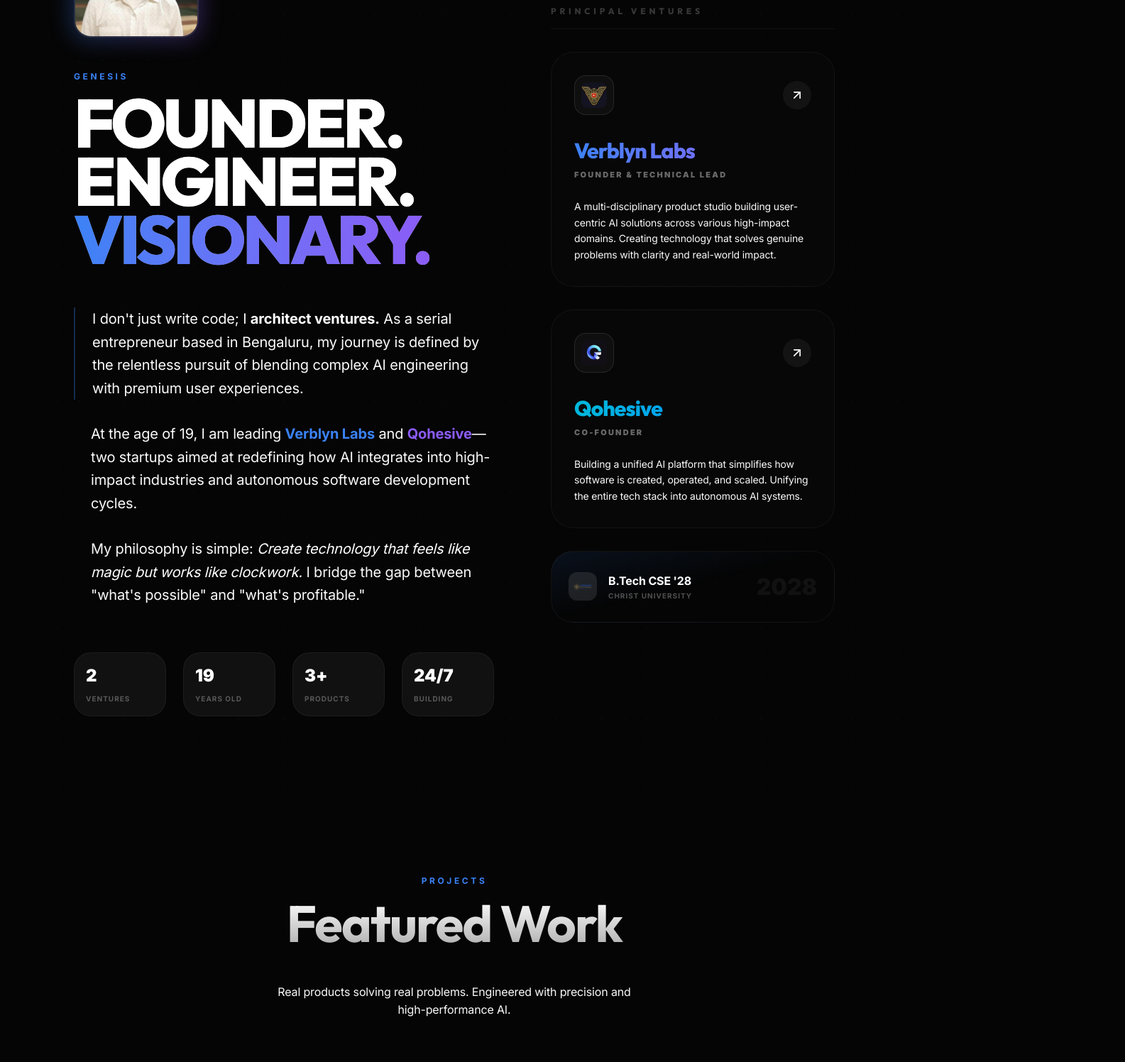
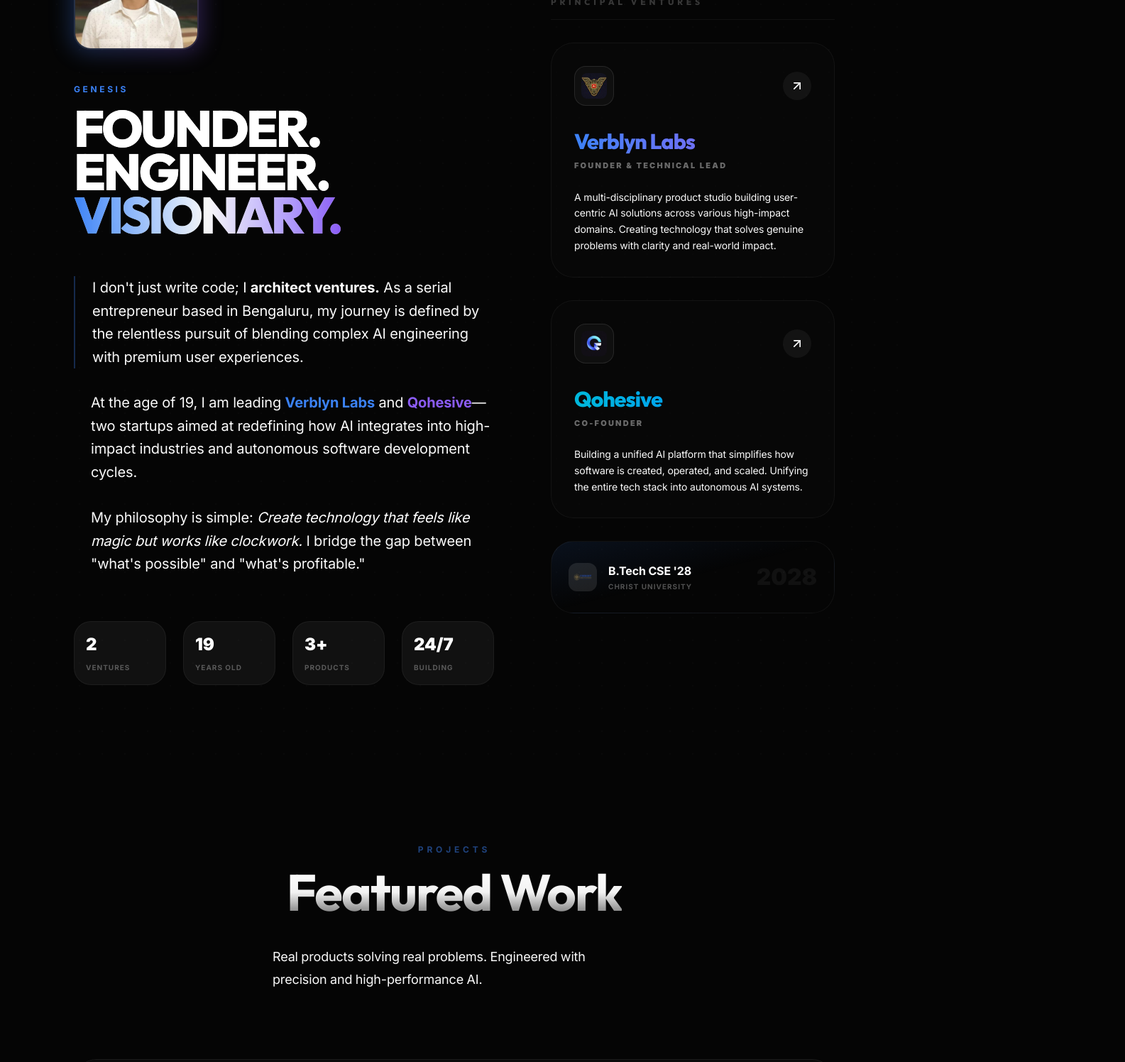
Before and after one commit to RichardRajuChirayath/Portfolio-, a Next.js app: page / in a window 1280 px wide. Shown: the part 1140-2636 px from the top of the page at 71% size, 1585 px wide, since content can reach past the window. Built offline with nearby package versions, Linux system fonts and the light colour scheme.

Commit message:
refine: polish text animations and fix hydration errors

```diff
--- a/src/components/About.tsx
+++ b/src/components/About.tsx
@@ -5,6 +5,7 @@
 import { ExternalLink, Rocket, Zap, Target, Sparkles } from 'lucide-react';
 import { Tilt } from './Tilt';
 import { Magnetic } from './Magnetic';
+import { WordReveal, PremiumText } from './effects/TextReveal';
 import Image from 'next/image';
 
 const ventures = [
@@ -66,10 +67,18 @@
                         </motion.div>
 
                         <span className="section-title">Genesis</span>
-                        <h2 className="section-heading text-6xl lg:text-8xl font-black tracking-tighter mb-10 text-white leading-[0.85] uppercase">
-                            Founder.<br />
-                            Engineer.<br />
-                            <span className="text-transparent bg-clip-text bg-gradient-to-r from-brand-primary to-brand-secondary">Visionary.</span>
+                        <h2 className="section-heading text-5xl md:text-6xl lg:text-7xl font-black tracking-tighter mb-10 text-white leading-[0.85] uppercase flex flex-col items-start">
+                            <span>Founder.</span>
+                            <span>Engineer.</span>
+                            <motion.span
+                                initial={{ opacity: 0, x: -20 }}
+                                whileInView={{ opacity: 1, x: 0 }}
+                                viewport={{ once: true }}
+                                transition={{ duration: 1, delay: 0.4, ease: [0.16, 1, 0.3, 1] }}
+                                className="text-transparent bg-clip-text bg-gradient-to-r from-brand-primary via-white/90 to-brand-secondary"
+                            >
+                                Visionary.
+                            </motion.span>
                         </h2>
 
                         <div className="space-y-8 text-xl text-muted-foreground leading-relaxed">
--- a/src/components/Contact.tsx
+++ b/src/components/Contact.tsx
@@ -3,6 +3,7 @@
 import React, { useState } from 'react';
 import { motion } from 'framer-motion';
 import { Mail, Github, Linkedin, Send, MapPin, Sparkles, MessageSquare, ArrowUpRight, Phone } from 'lucide-react';
+import { WordReveal, PremiumText } from './effects/TextReveal';
 
 const socialLinks = [
     { icon: <Github className="w-5 h-5" />, href: "https://github.com/RichardRajuChirayath", label: "GitHub" },
@@ -64,7 +65,10 @@
                     >
                         <div>
                             <span className="section-title">Ready to Start?</span>
-                            <h2 className="section-heading !mb-0 text-5xl lg:text-7xl">Let's build the <br />next big thing.</h2>
+                            <h2 className="section-heading !mb-0 text-5xl lg:text-7xl">
+                                <PremiumText text="Let's build the" delay={0.1} /> <br />
+                                <PremiumText text="next big thing." delay={0.3} />
+                            </h2>
                         </div>
                         <div className="mt-8 lg:mt-0 lg:max-w-md text-muted-foreground text-lg leading-relaxed">
                             Currently open to <span className="text-white">strategic partnerships</span>, high-impact roles, and speaking engagements at the intersection of AI & Product.
--- a/src/components/Experience.tsx
+++ b/src/components/Experience.tsx
@@ -4,6 +4,7 @@
 import { motion } from 'framer-motion';
 import { Briefcase, Calendar, Building, ArrowUpRight } from 'lucide-react';
 import { Magnetic } from './Magnetic';
+import { WordReveal, PremiumText } from './effects/TextReveal';
 import Image from 'next/image';
 
 const experiences = [
@@ -42,11 +43,13 @@
                     transition={{ duration: 0.8, ease: [0.16, 1, 0.3, 1] }}
                     className="mb-24"
                 >
-                    <span className="section-title">Career Path</span>
-                    <h2 className="section-heading">Professional Journey</h2>
-                    <p className="text-xl text-muted-foreground max-w-xl">
-                        A track record of building, leading, and shipping high-impact technology.
-                    </p>
+                    <span className="section-title !tracking-[0.4em] opacity-50">Career Path</span>
+                    <h2 className="section-heading">
+                        <PremiumText text="Professional Journey" delay={0.1} />
+                    </h2>
+                    <div className="text-xl text-muted-foreground/60 max-w-xl">
+                        <WordReveal text="A track record of building, leading, and shipping high-impact technology." delay={0.3} />
+                    </div>
                 </motion.div>
 
                 <div className="relative space-y-12">
--- a/src/components/Projects.tsx
+++ b/src/components/Projects.tsx
@@ -3,6 +3,7 @@
 import React from 'react';
 import { motion } from 'framer-motion';
 import { ExternalLink, Github, Zap, Shield, BookOpen, BarChart3, Activity, Users, ArrowRight } from 'lucide-react';
+import { WordReveal, PremiumText } from './effects/TextReveal';
 import Image from 'next/image';
 
 const projects = [
@@ -65,17 +66,19 @@
         <section id="work" className="py-24 relative">
             <div className="section-container">
                 <motion.div
-                    initial={{ opacity: 0, y: 20 }}
+                    initial={{ opacity: 0, y: 30 }}
                     whileInView={{ opacity: 1, y: 0 }}
                     viewport={{ once: true }}
-                    transition={{ duration: 0.6 }}
-                    className="text-center mb-16"
+                    transition={{ duration: 1, ease: [0.16, 1, 0.3, 1] }}
+                    className="text-center mb-24"
                 >
-                    <p className="section-title">Projects</p>
-                    <h2 className="section-heading">Featured Work</h2>
-                    <p className="text-muted-foreground max-w-lg mx-auto">
-                        Real products solving real problems. Engineered with precision and high-performance AI.
-                    </p>
+                    <p className="section-title !tracking-[0.4em] opacity-50">Projects</p>
+                    <h2 className="section-heading !mb-6">
+                        <PremiumText text="Featured Work" delay={0.1} />
+                    </h2>
+                    <div className="text-muted-foreground/60 max-w-lg mx-auto text-lg">
+                        <WordReveal text="Real products solving real problems. Engineered with precision and high-performance AI." delay={0.3} />
+                    </div>
                 </motion.div>
 
                 <div className="space-y-24">
--- /dev/null
+++ b/src/components/effects/TextReveal.tsx
@@ -0,0 +1,121 @@
+"use client";
+
+import React, { useEffect, useState } from 'react';
+import { motion, AnimatePresence } from 'framer-motion';
+
+interface TextRevealProps {
+    text: string;
+    className?: string;
+    delay?: number;
+}
+
+/**
+ * Custom hook to handle hydration.
+ */
+function useMounted() {
+    const [mounted, setMounted] = useState(false);
+    useEffect(() => {
+        setMounted(true);
+    }, []);
+    return mounted;
+}
+
+/**
+ * WordReveal with a subtle Y-axis entrance.
+ * Optimized for a weighted, premium feel.
+ */
+export const WordReveal = ({ text, className = "", delay = 0 }: TextRevealProps) => {
+    const mounted = useMounted();
+    if (!mounted) return <span className={className}>{text}</span>;
+
+    const words = text.split(" ");
+    return (
+        <span className={`inline-flex flex-wrap ${className}`}>
+            {words.map((word, i) => (
+                <span key={i} className="inline-block overflow-hidden mr-[0.25em] last:mr-0 py-[0.1em]">
+                    <motion.span
+                        initial={{ y: "40%", opacity: 0, filter: "blur(4px)" }}
+                        whileInView={{ y: 0, opacity: 1, filter: "blur(0px)" }}
+                        viewport={{ once: true, margin: "-50px" }}
+                        transition={{
+                            duration: 1.2,
+                            delay: delay + i * 0.08,
+                            ease: [0.16, 1, 0.3, 1]
+                        }}
+                        className="inline-block"
+                    >
+                        {word}
+                    </motion.span>
+                </span>
+            ))}
+        </span>
+    );
+};
+
+/**
+ * Premium Text with a subtle, multi-stage entrance and shimmer.
+ * Feels more "living" and high-end.
+ */
+export const PremiumText = ({ text, className = "", delay = 0 }: TextRevealProps) => {
+    const mounted = useMounted();
+    if (!mounted) return <span className={className}>{text}</span>;
+
+    return (
+        <div className={`relative inline-block ${className}`}>
+            {/* Shimmer Base with extra vertical depth */}
+            <motion.span
+                initial={{ opacity: 0, filter: "blur(8px)", scale: 0.98 }}
+                whileInView={{ opacity: 1, filter: "blur(0px)", scale: 1 }}
+                viewport={{ once: true }}
+                transition={{ duration: 1.8, delay, ease: [0.16, 1, 0.3, 1] }}
+                className="bg-clip-text text-transparent bg-gradient-to-b from-white via-white/95 to-white/40 block"
+            >
+                {text}
+            </motion.span>
+
+            {/* Moving Shimmer Light - Refined Timing */}
+            <motion.span
+                initial={{ x: "-150%", opacity: 0 }}
+                whileInView={{ x: "150%", opacity: [0, 1, 0] }}
+                viewport={{ once: true }}
+                transition={{
+                    duration: 3,
+                    delay: delay + 1,
+                    ease: [0.33, 1, 0.68, 1]
+                }}
+                className="absolute inset-0 bg-gradient-to-r from-transparent via-white/30 to-transparent bg-clip-text text-transparent pointer-events-none select-none"
+            >
+                {text}
+            </motion.span>
+        </div>
+    );
+};
+
+/**
+ * High-fidelity LetterReveal with staggered entrance and weighted blur.
+ */
+export const LetterReveal = ({ text, className = "", delay = 0 }: TextRevealProps) => {
+    const mounted = useMounted();
+    if (!mounted) return <span className={className}>{text}</span>;
+
+    return (
+        <span className={`inline-flex flex-wrap ${className}`}>
+            {text.split("").map((char, i) => (
+                <motion.span
+                    key={i}
+                    initial={{ opacity: 0, filter: "blur(5px)", y: 8 }}
+                    whileInView={{ opacity: 1, filter: "blur(0px)", y: 0 }}
+                    viewport={{ once: true }}
+                    transition={{
+                        duration: 0.8,
+                        delay: delay + i * 0.03,
+                        ease: [0.16, 1, 0.3, 1]
+                    }}
+                    className="inline-block"
+                >
+                    {char === " " ? "\u00A0" : char}
+                </motion.span>
+            ))}
+        </span>
+    );
+};
```
Also changed, not shown: src/components/Hero.tsx (+29 -18 lines), src/components/Skills.tsx (+8 -5 lines).
